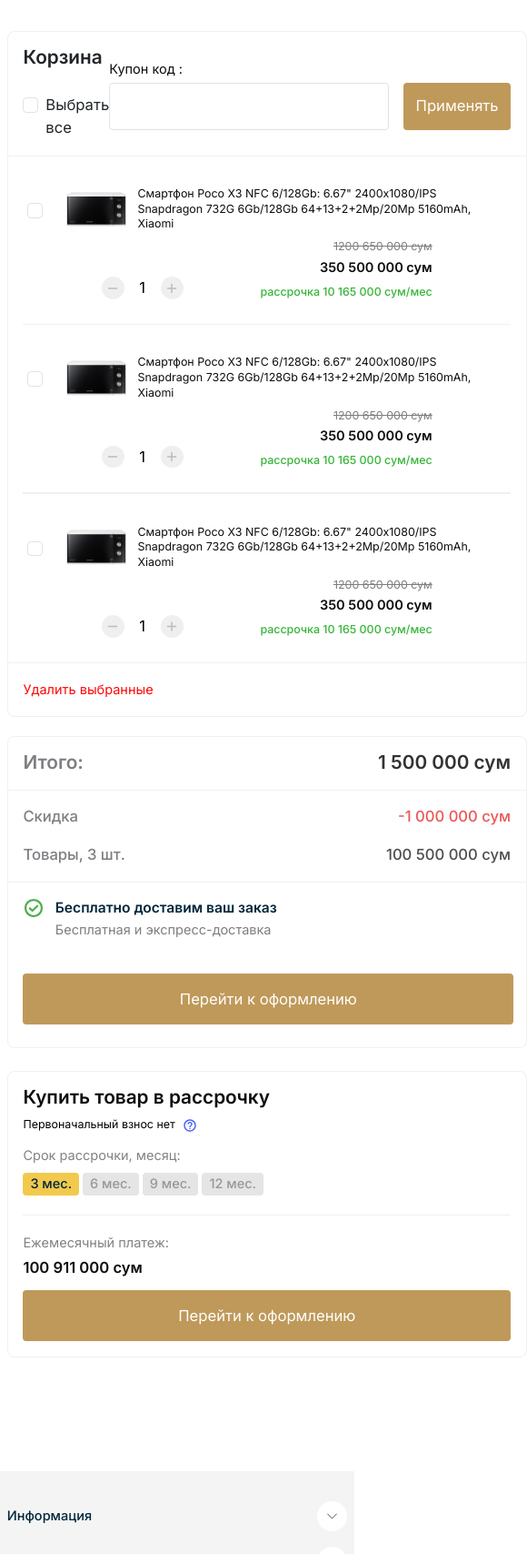
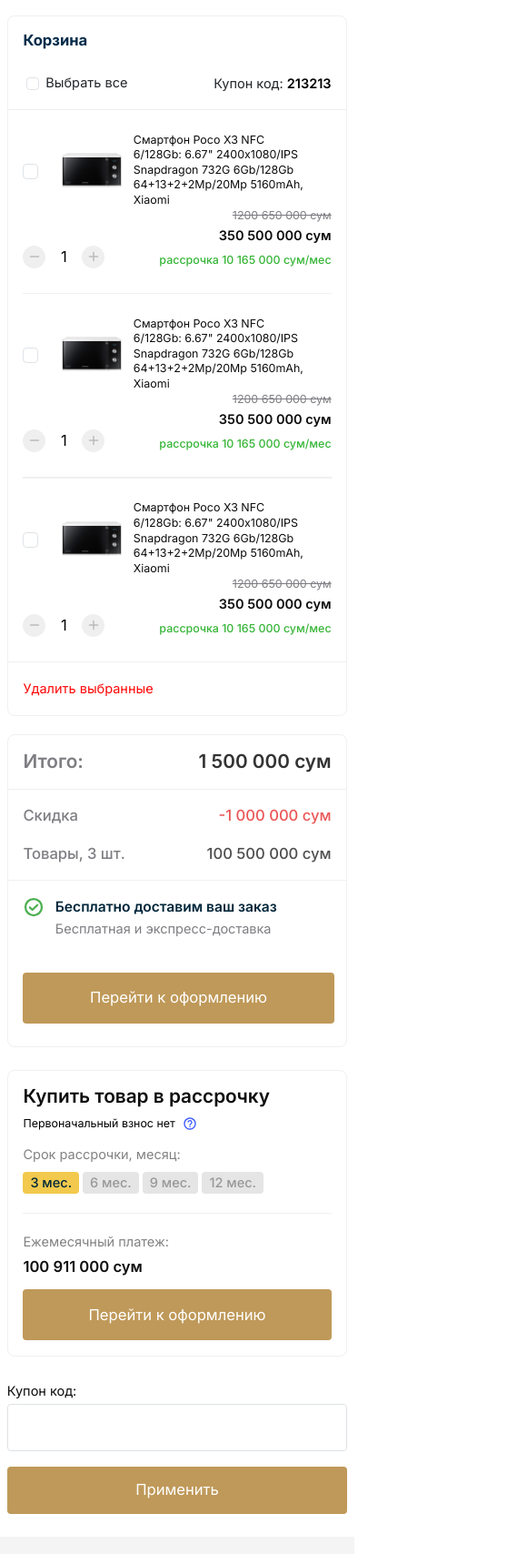
Before and after one commit to WazzUp05/Daho, a plain HTML site: page basket.html in a window 390 px wide. Shown: the part 174-1882 px from the top of the page at 91% size, 580 px wide, since content can reach past the window. Drawn offline with nearby package versions, Linux system fonts and the light colour scheme.

Commit message:
адаптив

```diff
--- a/assets/js/index.js
+++ b/assets/js/index.js
@@ -251,7 +251,7 @@ $(document).ready(function () {
     // Показ и скрытие блока рассрочки
     const radioInputsPay = document.querySelectorAll('.input-option-pay');
 
-    radioInputsPay.forEach(input => {
+    radioInputsPay.forEach((input) => {
         input.addEventListener('change', showPaymenByInstalments);
     });
 
@@ -272,7 +272,7 @@ $(document).ready(function () {
 
     // let month;
 
-    radioInputs.forEach(input => {
+    radioInputs.forEach((input) => {
         // if (input.checked) {
         //     if (input.value === '3') {
         //         month = 3;
@@ -355,4 +355,7 @@ $(document).ready(function () {
             $('body').css('overflow-y', 'hidden');
         } else $('body').css('overflow-y', 'auto');
     });
+
+    // Tooltips on
+    $('[data-toggle="tooltip"]').tooltip();
 });
--- a/assets/styles/index.scss
+++ b/assets/styles/index.scss
@@ -32,9 +32,8 @@ body {
 }
 
 @media (max-width: 767px) {
-    main {
+    .main {
         margin-top: 1.6rem;
-
         padding-bottom: 2.4rem;
     }
 }
@@ -168,9 +167,19 @@ body {
     align-items: center;
     gap: 2.4rem;
 
+    @media (max-width: 991px) {
+        flex-direction: column;
+        gap: 0;
+    }
+
     .form-group {
         width: 100%;
         max-width: 29.6rem;
+
+
+        @media (max-width: 991px) {
+            max-width: 100%;
+        }
 
         select {
             padding: 1.4rem 1.6rem;
--- a/assets/styles/pages/_basket.scss
+++ b/assets/styles/pages/_basket.scss
@@ -141,59 +141,7 @@
     }
 }
 
-@media (max-width: 991px) {
-    .basket {
-        &__item {
-            &-right {
-                align-items: flex-end;
-            }
 
-            &-sum {
-                &-old {
-                    font-size: 1.2rem;
-                    line-height: 1.6rem;
-                    margin-bottom: 4px;
-                }
-
-                &-new {
-                    font-weight: 600;
-                    font-size: 1.4rem;
-                    line-height: 2rem;
-                    margin-bottom: 8px;
-                }
-
-
-                &-instalments {
-                    margin-bottom: 0;
-                    font-size: 1.2rem;
-                    line-height: 1.6rem;
-                }
-            }
-
-            &-count {
-                margin-right: 6.4rem;
-            }
-
-            img {
-                width: 6.4rem;
-                height: 6.4rem;
-            }
-
-            &-title {
-                font-weight: 400;
-                font-size: 1.2rem;
-                line-height: 1.6rem;
-                margin-bottom: 0;
-            }
-
-            &-content {
-                &__buttons {
-                    display: none;
-                }
-            }
-        }
-    }
-}
 
 .basket-wrapper {
     display: grid;
@@ -227,6 +175,20 @@
         &-right {
             display: flex;
             align-items: flex-end;
+
+            &--mobile {
+                display: none;
+            }
+
+            &-coupon {
+                display: none;
+                font-size: 1.4rem;
+                line-height: 2rem;
+
+                span {
+                    font-weight: 600;
+                }
+            }
 
             input {
                 width: 100%;
@@ -597,3 +559,145 @@
     align-items: center;
 
 }
+
+@media (max-width: 991px) {
+    .checkout {
+        .button-login {
+            margin-left: 0;
+            margin-top: 2.4rem;
+            max-width: 100%;
+        }
+
+        .basket {
+            &-left {
+
+
+                &__wrapper {
+                    padding: 1.4rem;
+
+                    .basket-left__wrapper__body-text {
+                        font-size: 1.4rem;
+                        line-height: 2.4rem;
+                    }
+
+                    &-wrapper {
+                        flex-direction: column;
+                        gap: 0;
+                    }
+                }
+            }
+
+            &-right {
+                &__instalments {
+                    &-period {
+                        margin-left: 0;
+                    }
+                }
+            }
+        }
+    }
+
+    .basket {
+        &-left {
+            &__header {
+                align-items: flex-end;
+
+                .form-check {
+                    margin-bottom: 0;
+
+                    label {
+                        font-size: 1.4rem;
+                        line-height: 2rem;
+                    }
+                }
+
+                &-title {
+                    font-size: 1.6rem;
+                    line-height: 1.9rem;
+                    font-weight: 700;
+                    color: #022B4A;
+                    margin-bottom: 1.8rem;
+                }
+
+                &-right {
+                    align-items: flex-end;
+                    display: none;
+
+                    &-coupon {
+                        display: block;
+                    }
+
+                    &--mobile {
+                        display: block;
+                        margin-top: 2.4rem;
+
+                        .form-group {
+                            min-width: auto;
+                            width: 100%;
+                        }
+
+                        .button-login {
+                            margin-left: 0;
+                            max-width: 100%;
+                            margin-top: 1.6rem;
+                        }
+                    }
+
+                }
+            }
+        }
+
+        &__item {
+
+            &-right {
+                align-items: flex-end;
+                justify-content: space-between;
+                width: 100%;
+            }
+
+            &-sum {
+                &-old {
+                    font-size: 1.2rem;
+                    line-height: 1.6rem;
+                    margin-bottom: 4px;
+                }
+
+                &-new {
+                    font-weight: 600;
+                    font-size: 1.4rem;
+                    line-height: 2rem;
+                    margin-bottom: 8px;
+                }
+
+
+                &-instalments {
+                    margin-bottom: 0;
+                    font-size: 1.2rem;
+                    line-height: 1.6rem;
+                }
+            }
+
+            // &-count {
+            //     margin-right: 6.4rem;
+            // }
+
+            img {
+                width: 6.4rem;
+                height: 6.4rem;
+            }
+
+            &-title {
+                font-weight: 400;
+                font-size: 1.2rem;
+                line-height: 1.6rem;
+                margin-bottom: 0;
+            }
+
+            &-content {
+                &__buttons {
+                    display: none;
+                }
+            }
+        }
+    }
+}
--- a/basket.html
+++ b/basket.html
@@ -1906,6 +1906,9 @@
                                     </div>
                                 </div>
                                 <div>
+                                    <div class="basket-left__header-right-coupon">
+                                        Купон код: <span>213213</span>
+                                    </div>
                                     <div class="basket-left__header-right">
                                         <div class="form-group">
                                             <label for="">Купон код :</label>
@@ -2158,6 +2161,21 @@
                                 <button class="button basket-right__button">
                                     Перейти к оформлению
                                 </button>
+                            </div>
+                            <div
+                                class="basket-left__header-right basket-left__header-right--mobile"
+                            >
+                                <div class="form-group">
+                                    <label for="">Купон код:</label>
+                                    <input
+                                        type="text"
+                                        name=""
+                                        id=""
+                                        class="form-control"
+                                        placeholder=""
+                                    />
+                                    <button class="button button-login">Применить</button>
+                                </div>
                             </div>
                         </div>
                     </div>
@@ -2323,6 +2341,8 @@
         </footer>
 
         <script type="text/javascript" src="./assets/libs/jquery-3.6.3.js"></script>
+        <script type="text/javascript" src="./assets/libs/jquery.mask.min.js"></script>
+
         <script type="text/javascript" src="./assets/libs/bootstrap/bootstrap.min.js"></script>
         <script type="text/javascript" src="./assets/libs/slick/slick.min.js"></script>
         <script type="text/javascript" src="./assets/js/index.js"></script>
```
Also changed, not shown: checkout.html (+7 -4 lines), assets/styles/index.css, 1 other file.
